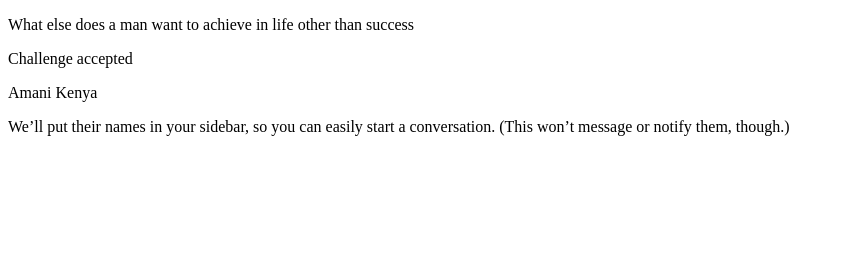
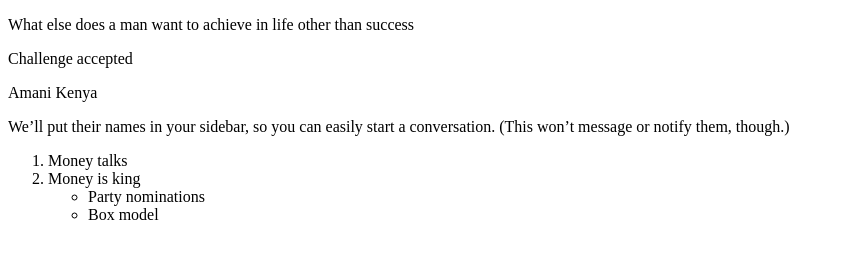
Before and after one commit to itegei/Attaching-html, a plain HTML site: page index.html in a window 1280 px wide. Shown: the part 105-364 px from the top of the page, without its empty margins (0-844 px from the left). Drawn offline with Linux system fonts and the light colour scheme.

Commit message:
Adding numbering

```diff
--- a/index.html
+++ b/index.html
@@ -19,6 +19,15 @@
         We’ll put their names in your sidebar, so you can easily start a
         conversation. (This won’t message or notify them, though.)
       </p>
+      <ol>
+        <li>Money talks</li>
+        <li>Money is king</li>
+
+        <ul>
+            <li>Party nominations</li>
+            <li>Box model</li>
+        </ul>
+      </ol>
     </div>
   </body>
 </html>
```
